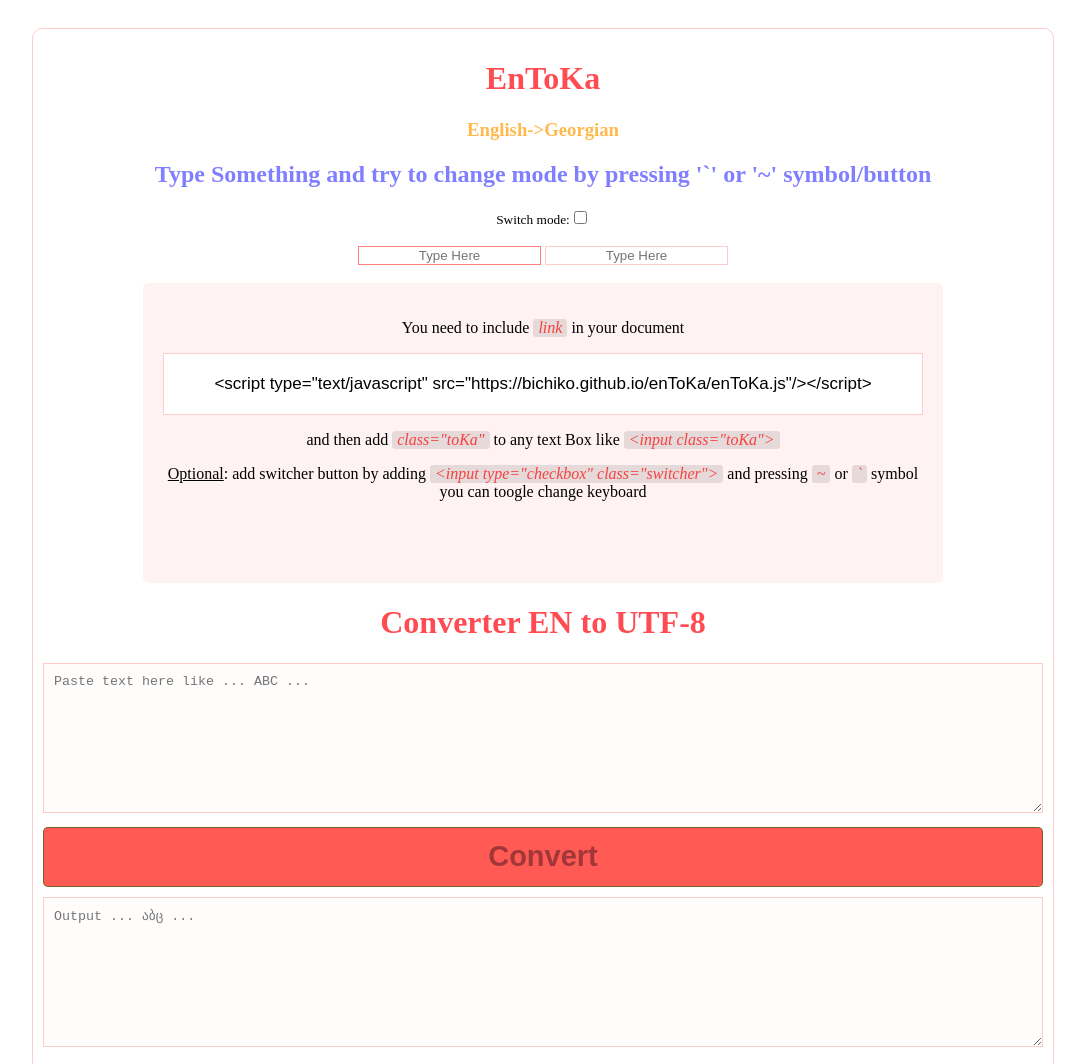
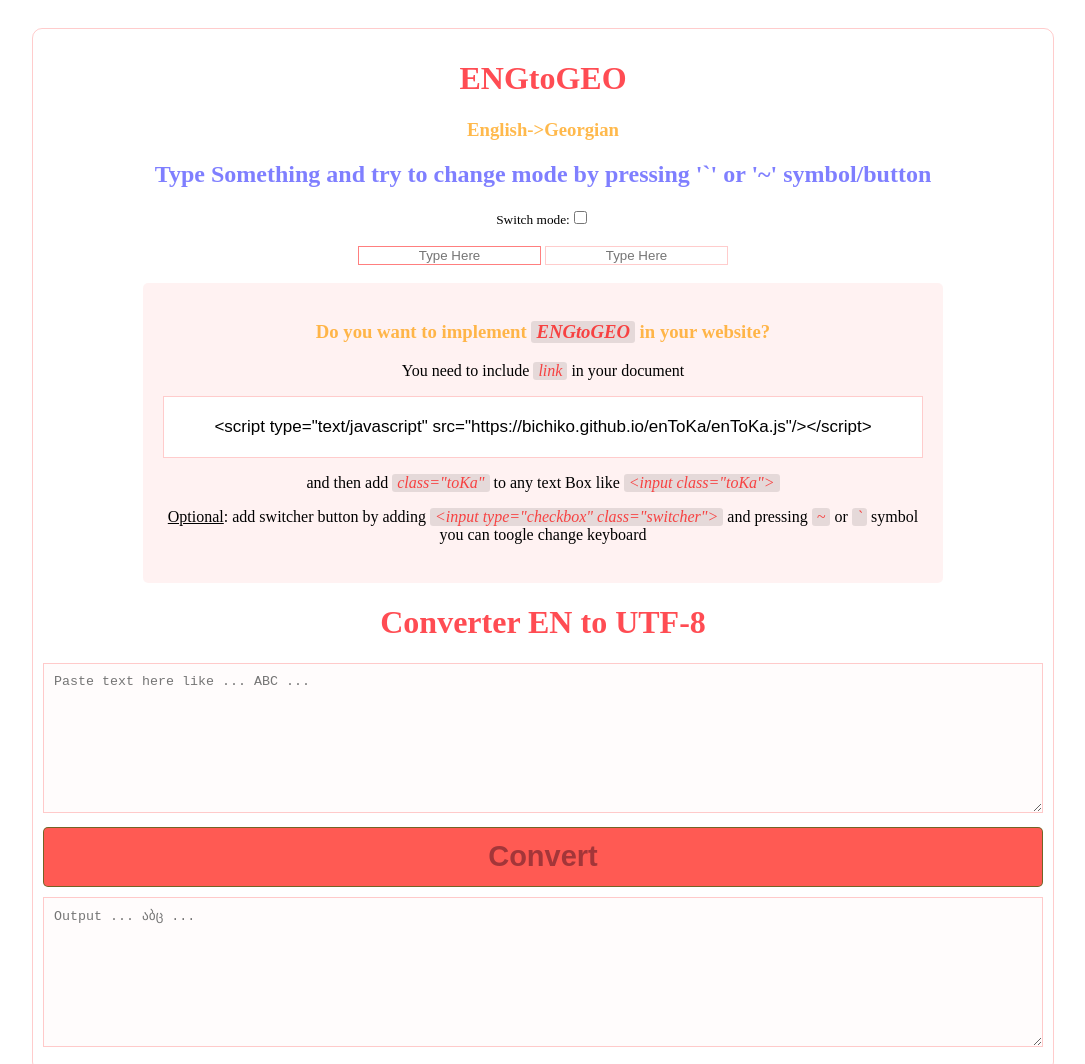
Before and after one commit to n1md7/enToKa, a plain HTML site: page index.html in a window 1280 px wide. Shown: the top 1064 px of the page, without its empty margins (97-1182 px from the left). Drawn offline with Linux system fonts and the light colour scheme.

Commit message:
name changed

```diff
--- a/index.html
+++ b/index.html
@@ -117,7 +117,7 @@
 </head>
 <body>
 <div class="container">
-	<h1>EnToKa</h1>
+	<h1>ENGtoGEO</h1>
 	<h3>English->Georgian</h3>
 	<h2>Type Something and try to change mode by pressing '`' or '~' symbol/button</h2>
 	<label for="switcher"><small> Switch mode:</small></label><input type="checkbox" class="switcher"><br><br>
@@ -125,6 +125,7 @@
 	<input class="toKa" autofocus="" placeholder="Type Here"><br><br>
 
 	<div class="example">
+		<p><h3>Do you want to implement <em>ENGtoGEO</em> in your website?</h3></p>
 		<p>You need to include <em>link</em> in your document</p>
 		<input onclick="this.select()" type="link" value='<script type="text/javascript" src="https://bichiko.github.io/enToKa/enToKa.js"/></script>'>
 		<p>and then add <em>class="toKa"</em> to any text Box
```
